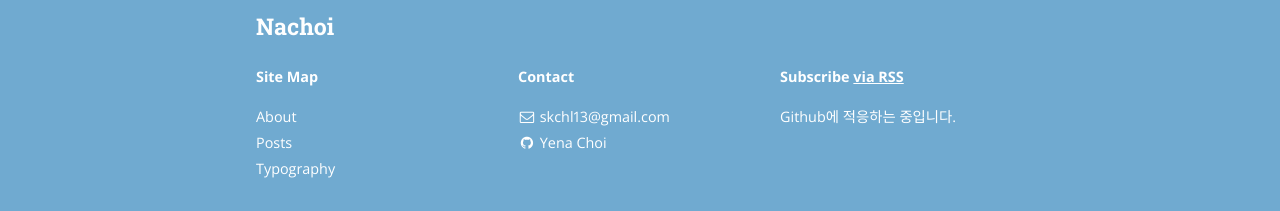
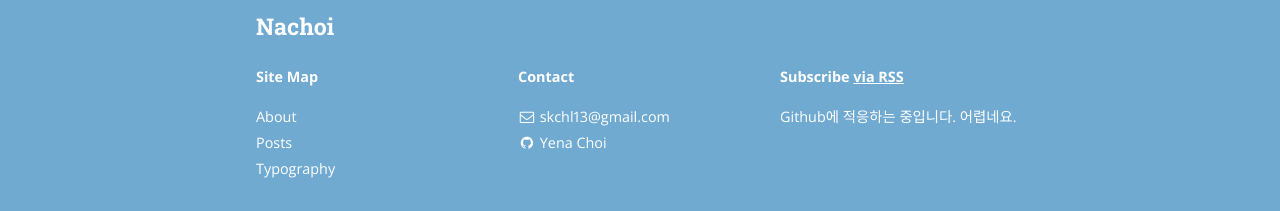
Before and after one commit to souk0721/nachoi.github.io, a Jekyll site: the page built from index.html, in a window 1280 px wide. Shown: the part 871-1082 px from the top of the page. Built offline with Jekyll 4.4.1, drawn with Linux system fonts in a browser that asks for light colours; nearby versions of some CDN libraries; the list of posts is cut into pages by our own code.

Commit message:
update _config.yml

```diff
--- a/_config.yml
+++ b/_config.yml
@@ -12,7 +12,7 @@ subtitle: nachoi's blog
 email: skchl13@gmail.com
 name: Yena Choi
 description: >
-  Github에 적응하는 중입니다.
+  Github에 적응하는 중입니다. 어렵네요.
 baseurl: ""
 url: "http://nachoi.github.io"
 cover: "/assets/header_171028.jpg"
```
